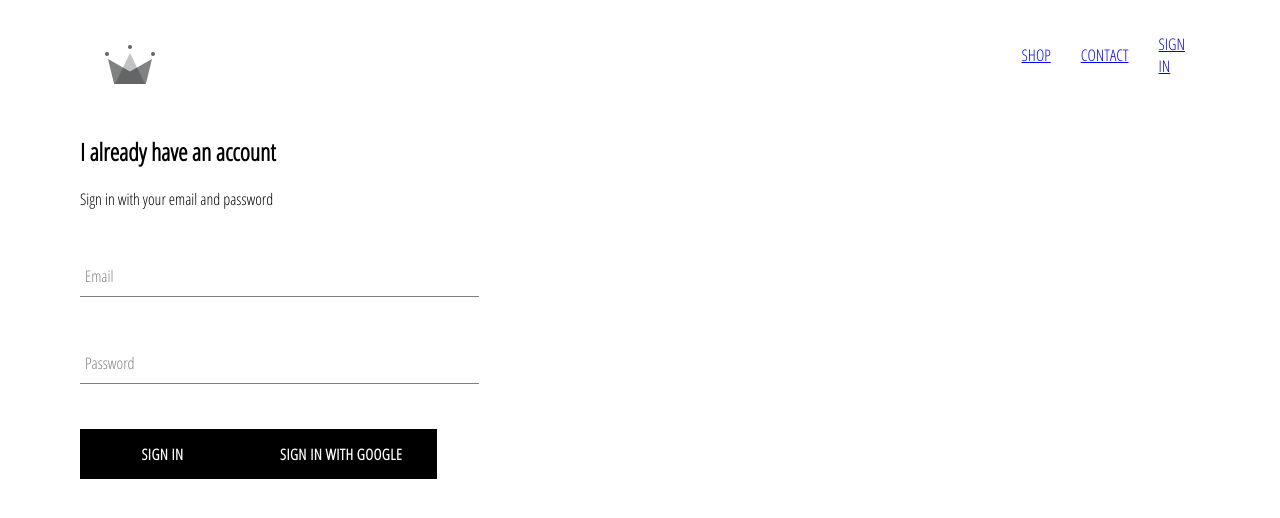
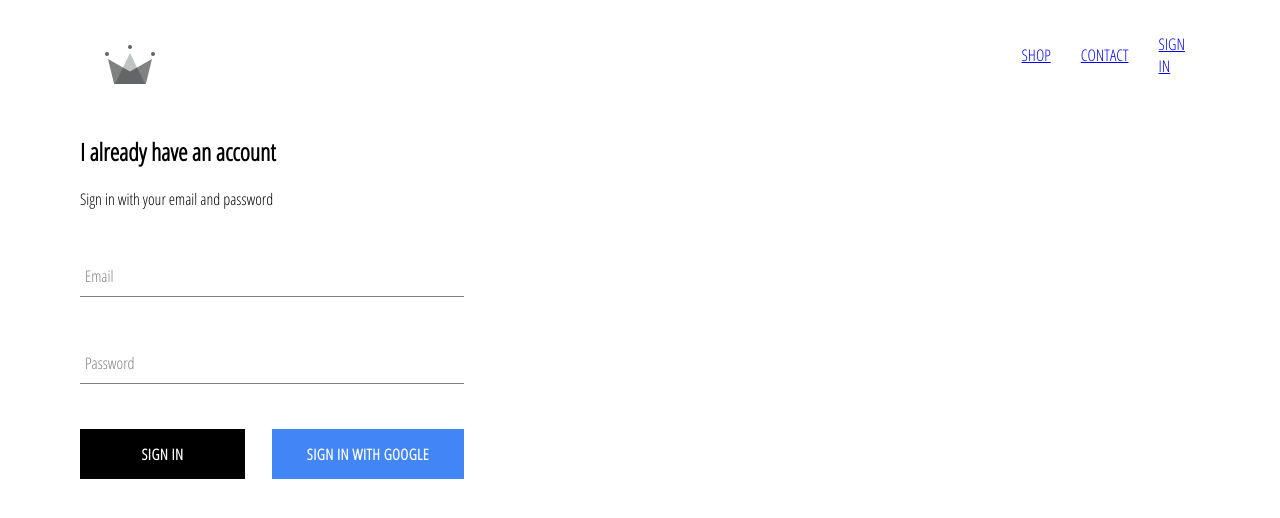
Before and after one commit to Luis512/CrownClothing, a React (Create React App) app: page /signin in a window 1280 px wide. Shown: the top 518 px of the page. Built offline with nearby package versions, Linux system fonts and the light colour scheme; no server answers.

Commit message:
adding auth support

```diff
--- a/src/App.css
+++ b/src/App.css
@@ -2,3 +2,6 @@
     font-family: "Open Sans Condensed";
     padding: 20px 80px;
 }
+ * {
+     box-sizing: border-box;
+ }
--- a/src/App.js
+++ b/src/App.js
@@ -1,15 +1,38 @@
 import { Switch, Route } from 'react-router-dom';
+import React from 'react';
 import './App.css';
 import Header from './components/header/header.component';
 import HomePage from './pages/homepage/homepage.component';
 import ShopPage from './pages/shop/shop.component';
 import SignInAndSignUpPage from './pages/sign-in-and-sign-up/sign-in-and-sign-up.component';
+import { auth } from './firebase/firebase.utils'
+
+class App extends React.Component {
+  constructor(props){
+    super(props);
+
+    this.state = {
+      currentUser: null
+    }
+  }
 
 
-function App() {
+  unsubscribeFromAuth = null;
+
+  componentDidMount() {
+    this.unsubscribeFromAuth = auth.onAuthStateChanged(user => {
+      this.setState({ currentUser: user});
+    })
+  }
+
+  componentWillUnmount() {
+    this.unsubscribeFromAuth();
+  }
+
+  render() {
     return (
       <div>
-    <Header/>
+        <Header currentUser={this.state.currentUser}/>
         <Switch>
           <Route exact path='/' component={HomePage} />
           <Route path='/shop' component={ShopPage}/>
@@ -18,5 +41,6 @@
       </div>
     );
   }
+}
 
 export default App;
--- a/src/components/custom-button/custom-button.component.jsx
+++ b/src/components/custom-button/custom-button.component.jsx
@@ -1,8 +1,8 @@
 import React from 'react'
 import  './custom-button.style.scss'
 
-const CustomButton = ({children, ...otherProps}) => (
-    <button className='custom-button' {...otherProps}>
+const CustomButton = ({children, isGoogleSignIn, ...otherProps}) => (
+    <button className={`${isGoogleSignIn ? 'google-sign-in' : '' } custom-button`} {...otherProps}>
         {children}
     </button>
 )
--- a/src/components/custom-button/custom-button.style.scss
+++ b/src/components/custom-button/custom-button.style.scss
@@ -19,4 +19,14 @@
         color: black;
         border: 1px solid black;
     }
+
+    &.google-sign-in {
+      background-color: #4285f4;
+      color: white;
+
+      &:hover{
+        background-color: #357ae8;
+        border: none;
+      }
+    }
 }
--- a/src/components/header/header.component.jsx
+++ b/src/components/header/header.component.jsx
@@ -2,8 +2,9 @@
 import './header.style.scss';
 import { Link } from 'react-router-dom';
 import {ReactComponent as Logo}  from '../header/assets/crown.svg';
+import { auth } from '../../firebase/firebase.utils';
 
-const Header = () => (
+const Header = ({currentUser }) => (
     <div className='header'>
         <Link to='/' className='logo-container'>
             <Logo className='Logo' />
@@ -11,7 +12,14 @@
         <div className='options' >
             <Link className='option' to='/shop'>SHOP</Link>
             <Link className='option' to='/shop'>CONTACT</Link>
-            <Link className='option' to='/signin'>SIGN IN</Link>
+
+            {
+                currentUser ?
+                <div className='option' onClick={() => auth.signOut()}> SIGN OUT</div>
+                :
+                <Link className='option' to='/signin'>SIGN IN</Link>
+            }
+
         </div>
     </div>
 )
--- a/src/components/header/header.style.scss
+++ b/src/components/header/header.style.scss
@@ -21,5 +21,6 @@
 
     .option {
         padding: 10px 15px;
+        cursor: pointer;
     }
 }
--- a/src/components/sign-in/sign-in.component.jsx
+++ b/src/components/sign-in/sign-in.component.jsx
@@ -36,8 +36,10 @@
                 <form  onSubmit={this.handleSubmit}>
                     <FormInput name="email" type="email" value={this.state.email} required onChange={this.handleChange} label="Email"/>
                     <FormInput name="password" type="password" value={this.state.password} required  onChange={this.handleChange} label="Password"/>
-                    <CustomButton  type='submit'> Sign In</CustomButton>
-                    <CustomButton  onClick={signInWithGoogle}> Sign In with Google</CustomButton>
+                    <div className='buttons'>
+                        <CustomButton  type='submit'> Sign In</CustomButton>
+                        <CustomButton  onClick={signInWithGoogle} isGoogleSignIn> Sign In with Google</CustomButton>
+                    </div>
                 </form>
             </div>
         )
--- a/src/components/sign-in/sign-in.style.scss
+++ b/src/components/sign-in/sign-in.style.scss
@@ -6,4 +6,9 @@
      .title{
          margin-top: 10px ;
      }
+
+     .buttons{
+         display: flex;
+         justify-content: space-between;
+     }
  }
```
Also changed, not shown: 1 other file (tests, documents, lock files or other folders). Lines whose indentation alone changed are shown as unchanged.
